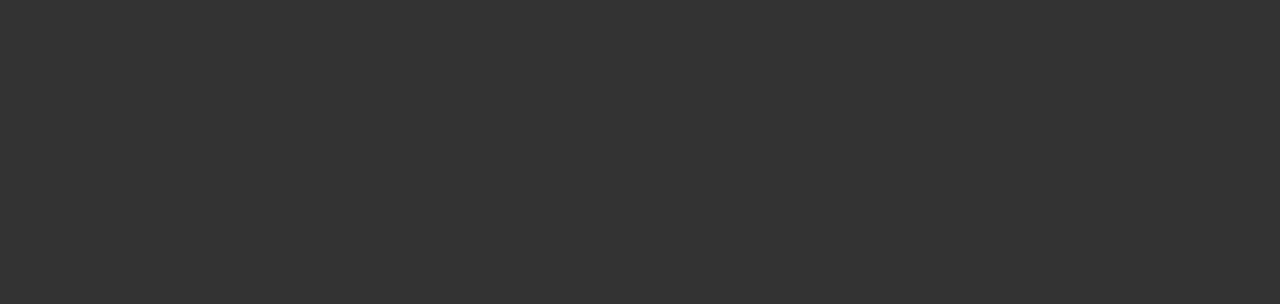
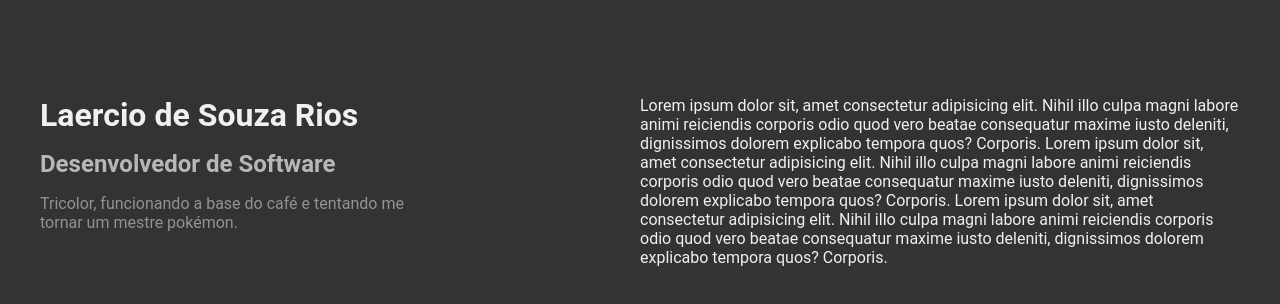
Before and after one commit to LaercioSR/laerciorios.com, a React (Vite) app: page / in a window 1280 px wide. Shown: the top 304 px of the page. Built offline with nearby package versions, Linux system fonts and the light colour scheme.

Commit message:
:sparkles: Add profile info

```diff
--- /dev/null
+++ b/src/components/Header/index.tsx
@@ -0,0 +1,5 @@
+import { Container } from "./styles";
+
+export function Header() {
+  return <Container></Container>;
+}
--- /dev/null
+++ b/src/components/Header/styles.ts
@@ -0,0 +1,6 @@
+import styled from "styled-components";
+
+export const Container = styled("div")`
+  width: 100%;
+  height: 6rem;
+`;
--- a/src/i18n/locales/pt.json
+++ b/src/i18n/locales/pt.json
@@ -8,5 +8,7 @@
       "monthYear": "{{date, MM/YYYY}}",
       "year": "{{date, YYYY}}"
     }
-  }
+  },
+  "profession": "Desenvolvedor de Software",
+  "description": "Tricolor, funcionando a base do café e tentando me tornar um mestre pokémon."
 }
--- a/src/pages/Home/index.tsx
+++ b/src/pages/Home/index.tsx
@@ -1,5 +1,44 @@
-import { Container } from "./styles";
+import { useTranslation } from "react-i18next";
+import {
+  Container,
+  Content,
+  LeftSide,
+  ProfileName,
+  ProfileProfession,
+  ProfileInfo,
+  RightSide,
+  ProfileDescription,
+} from "./styles";
+import { Header } from "../../components/Header";
 
 export function Home() {
-  return <Container></Container>;
+  const { t } = useTranslation();
+
+  return (
+    <Container>
+      <Header />
+      <Content>
+        <LeftSide>
+          <ProfileInfo>
+            <ProfileName>Laercio de Souza Rios</ProfileName>
+            <ProfileProfession>{t("profession")}</ProfileProfession>
+            <ProfileDescription>{t("description")}</ProfileDescription>
+          </ProfileInfo>
+        </LeftSide>
+        <RightSide>
+          Lorem ipsum dolor sit, amet consectetur adipisicing elit. Nihil illo
+          culpa magni labore animi reiciendis corporis odio quod vero beatae
+          consequatur maxime iusto deleniti, dignissimos dolorem explicabo
+          tempora quos? Corporis. Lorem ipsum dolor sit, amet consectetur
+          adipisicing elit. Nihil illo culpa magni labore animi reiciendis
+          corporis odio quod vero beatae consequatur maxime iusto deleniti,
+          dignissimos dolorem explicabo tempora quos? Corporis. Lorem ipsum
+          dolor sit, amet consectetur adipisicing elit. Nihil illo culpa magni
+          labore animi reiciendis corporis odio quod vero beatae consequatur
+          maxime iusto deleniti, dignissimos dolorem explicabo tempora quos?
+          Corporis.
+        </RightSide>
+      </Content>
+    </Container>
+  );
 }
--- a/src/pages/Home/styles.ts
+++ b/src/pages/Home/styles.ts
@@ -1,3 +1,44 @@
 import styled from "styled-components";
 
-export const Container = styled("div")``;
+export const Container = styled("div")`
+  width: 100%;
+  display: flex;
+  align-items: center;
+  flex-direction: column;
+`;
+
+export const Content = styled("div")`
+  max-width: 1200px;
+  width: 100%;
+  display: flex;
+  justify-content: space-between;
+`;
+
+export const LeftSide = styled("div")`
+  width: 400px;
+  height: calc(100vh - 6rem);
+`;
+
+export const RightSide = styled("div")`
+  width: 600px;
+`;
+
+export const ProfileInfo = styled("div")`
+  display: flex;
+  flex-direction: column;
+  gap: 1rem;
+`;
+
+export const ProfileName = styled("h1")`
+  color: ${(props) => props.theme.text};
+`;
+
+export const ProfileProfession = styled("h2")`
+  color: ${(props) => props.theme.text};
+  opacity: 0.7;
+`;
+
+export const ProfileDescription = styled("p")`
+  color: ${(props) => props.theme.text};
+  opacity: 0.5;
+`;
--- a/src/styles/global.ts
+++ b/src/styles/global.ts
@@ -7,14 +7,9 @@ export const GlobalStyle = createGlobalStyle`
     box-sizing: border-box;
   }
 
-  :focus {
-    outline: 0;
-    box-shadow: 0 0 0 2px ${(props) => props.theme.green};
-  }
-
   body {
     background: ${(props) => props.theme.background};
-    color: ${(props) => props.theme["base-text"]};
+    color: ${(props) => props.theme["text"]};
     -webkit-font-smoothing: antialiased;
   }
 
@@ -25,23 +20,10 @@ export const GlobalStyle = createGlobalStyle`
   }
 
   h1 {
-    color: ${(props) => props.theme["base-title"]};
-  }
-
-  input {
-    background-color: ${(props) => props.theme["base-input"]};
-    color: ${(props) => props.theme["base-input-text"]};
+    color: ${(props) => props.theme["text"]};
   }
 
   a {
     text-decoration: none;
   }
-
-  main {
-    padding: 5rem 10rem;
-
-    @media (max-width: 768px) {
-      padding: 4rem 1rem 0 1rem;
-    }
-  }
 `;
--- a/src/styles/themes/default.ts
+++ b/src/styles/themes/default.ts
@@ -1,6 +1,4 @@
 export const defaultTheme = {
-  white: "#FFF",
-
   background: "#333",
   text: "#f0f0f0",
   button: "#ff00001a",
```
